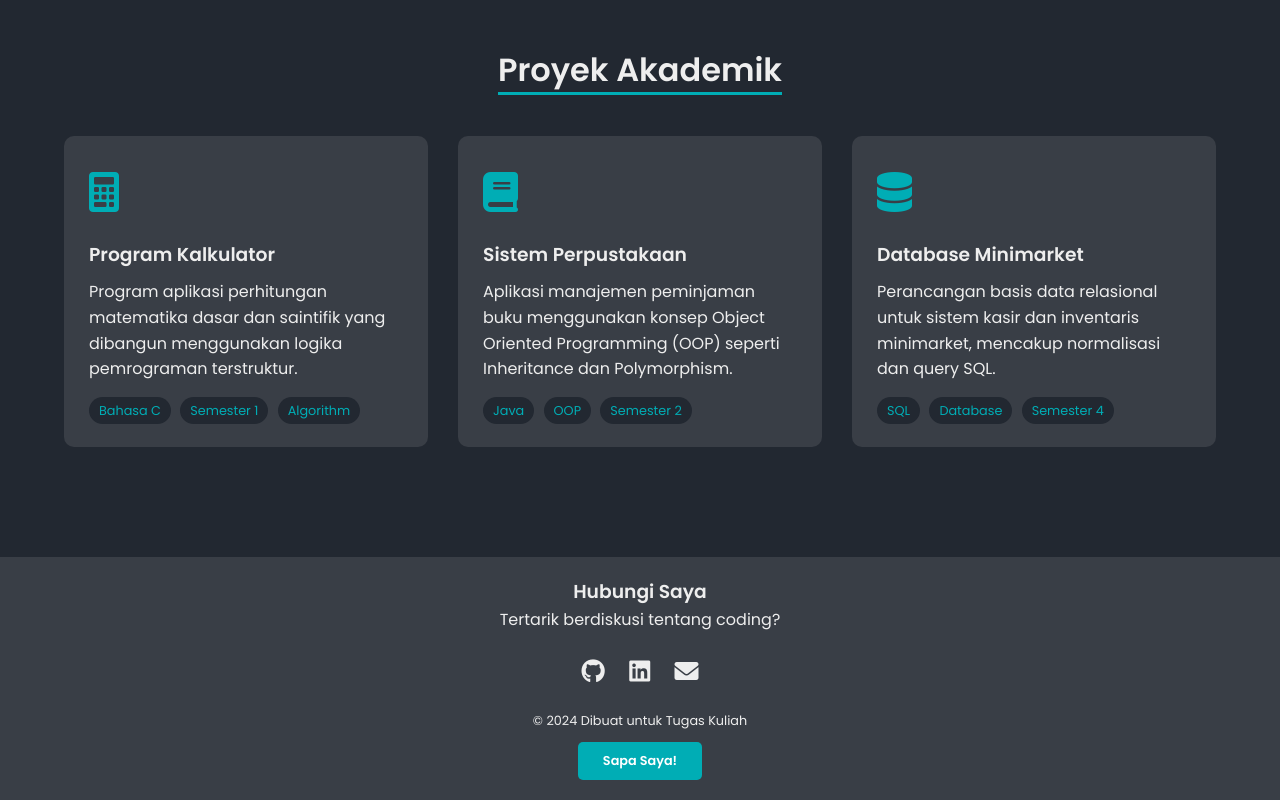
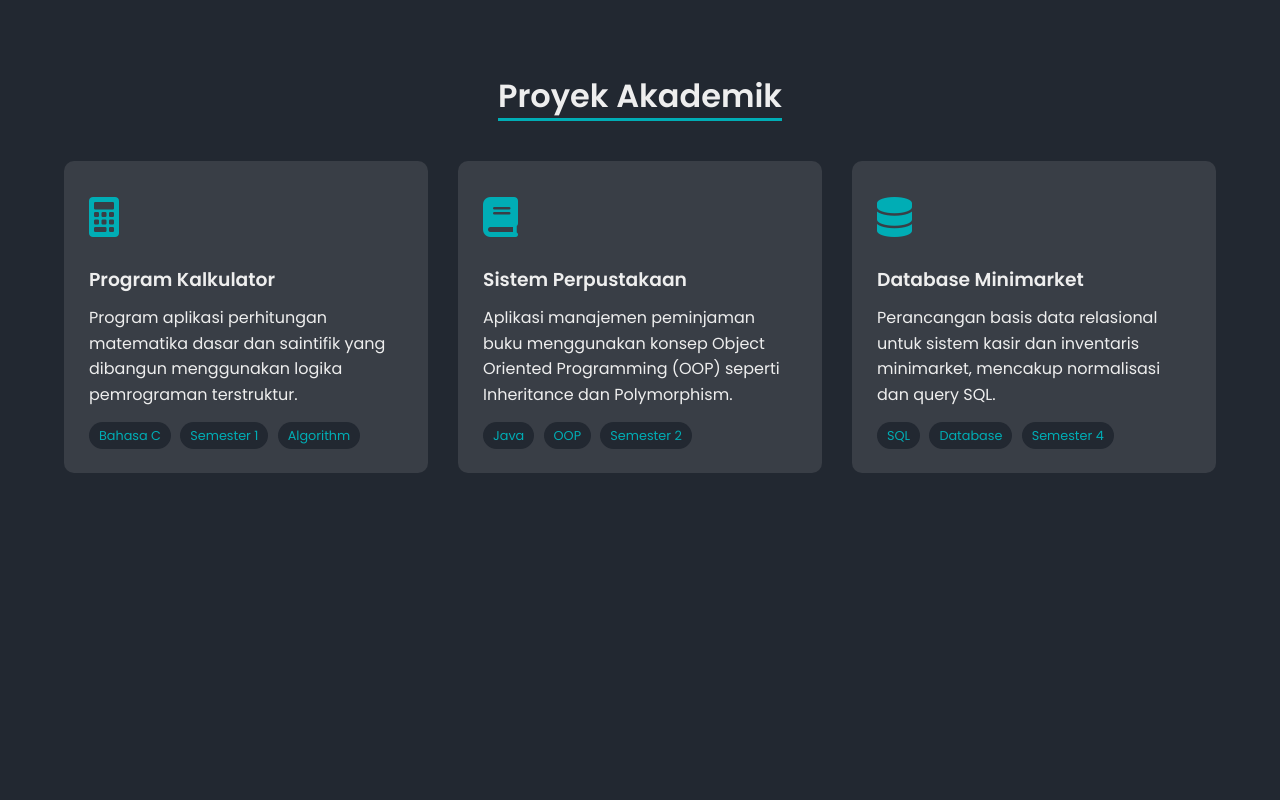
Before and after one commit to Hiroyuuki01/Portofolio_Online, a plain HTML site: page index.html in a window 1280 px wide. Shown: the part 1150-1950 px from the top of the page. After the commit the page ends 1683 px from the top, so only its background shows below. Drawn offline with Linux system fonts and the light colour scheme.

Commit message:
Update index.html

```diff
--- a/index.html
+++ b/index.html
@@ -200,7 +200,7 @@
 
     <header id="home" class="hero">
         <h1>Halo Selamat Datang, Saya <br> <span id="typing-name"></span></h1>
-        <p>Mahasiswa Teknik Informatika | Semester 5</p>
+        <p>Mahasiswa Teknik Informatika | Semester 6</p>
         <a href="#projects" class="btn">Lihat Karya Saya</a>
     </header>
 
@@ -213,7 +213,7 @@
             <div class="about-content">
                 <h2 class="section-title" style="text-align:left;"><span>Tentang Saya</span></h2>
                 <p>Halo, saya merupakan mahasiswa semester 6 saya sangat tertarik pada kemajuan teknologi, saya suka pada saat memecahkan masalah dalam pemograman, walaupun itu sulit dan memusingkan tapi dari situ saya bisa memahami jalannya pemograman.
-                    Ketertarikan saya pada bidang data science, sangat tertarik dalam pengolahan data </p>
+                    Ketertarikan saya pada bidang data science, sangat tertarik dalam pengolahan data dan ada beberapa project terkait data science tapi belum rampung sehingga belum bisa di masukan kedalam web</p>
             <div class="about-info">
                 <div>
                     <span><i class="fa-solid fa-location-dot"></i> Domisili:</span>
@@ -268,18 +268,6 @@
         </div>
     </section>
 
-    <footer id="contact">
-        <h3>Hubungi Saya</h3>
-        <p>Tertarik berdiskusi tentang coding?</p>
-        <div class="social-links" style="margin-top: 20px;">
-            <a href="#"><i class="fa-brands fa-github"></i></a>
-            <a href="#"><i class="fa-brands fa-linkedin"></i></a>
-            <a href="#"><i class="fa-solid fa-envelope"></i></a>
-        </div>
-        <p style="margin-top: 20px; font-size: 0.8rem;">&copy; 2024 Dibuat untuk Tugas Kuliah</p>
-        <button id="theme-btn" class="btn" style="margin-top: 10px; font-size:0.8rem" onclick="showAlert()">Sapa Saya!</button>
-    </footer>
-
     <script>
         const nameText = "Muhammad Aulia Rahman";
         const typingElement = document.getElementById('typing-name');
@@ -296,7 +284,7 @@
         window.onload = typeWriter;
 
         function showAlert() {
-            alert("Halo! Terima kasih sudah mengunjungi CV Online saya.");
+            alert("Halo! Terima kasih sudah mengunjungi Portofolio Online saya.");
         }
     </script>
 </body>
```
